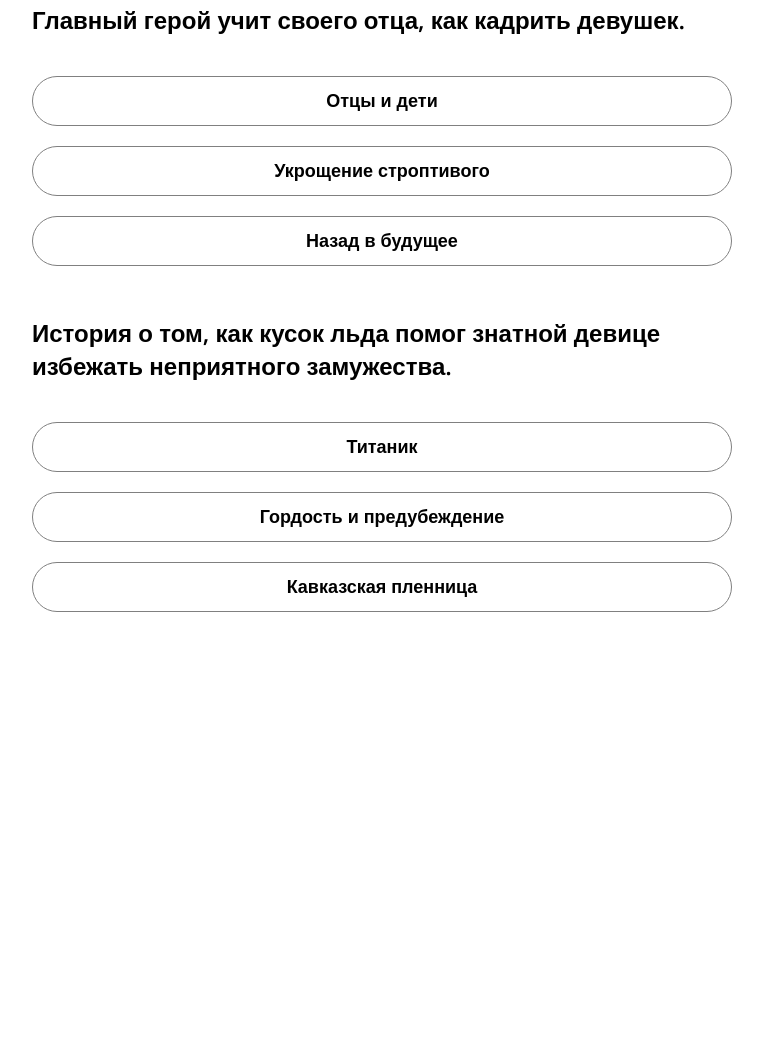
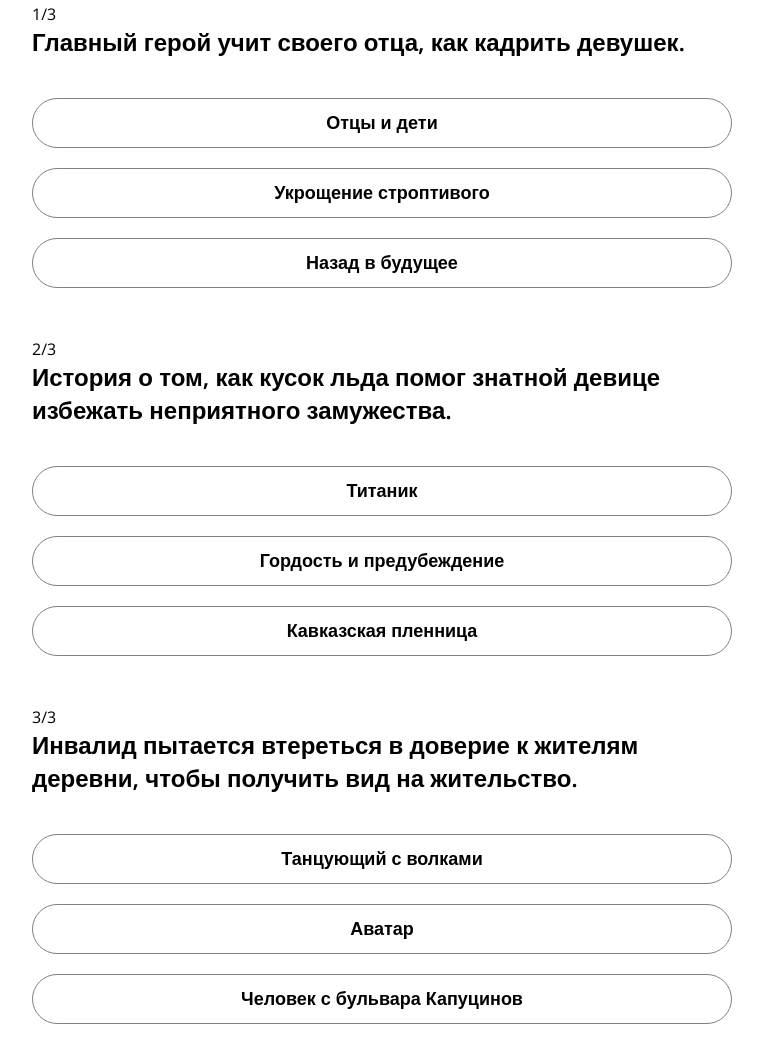
Before and after one commit to SolovevaJulia/film-quiz, a plain HTML site: page index.html in a window 1280 px wide. Shown: the part 501-1542 px from the top of the page, without its empty margins (123-886 px from the left). Before the commit the page ends 1163 px from the top, so only its background shows below. Drawn offline with nearby package versions, Linux system fonts and the light colour scheme.

Commit message:
forth commit

```diff
--- a/index.html
+++ b/index.html
@@ -21,10 +21,11 @@
       <div class="container">
          <div class="film-wrapper">
             <div class="first-question">
+               <span class="qestion-number">1<span class="queston-number-right">/3</span></span>
                <h2 class="question">Главный герой учит своего отца, как кадрить девушек.</h2>
-               <button class="button-answer" value="false">Отцы и дети</button>
-               <button class="button-answer" value="false">Укрощение строптивого</button>
-               <button class="button-answer" value="true">Назад в будущее</button>
+               <button class="first-button-answer" value="false">Отцы и дети</button>
+               <button class="first-button-answer" value="false">Укрощение строптивого</button>
+               <button class="first-button-answer" value="true">Назад в будущее</button>
             </div>
             <div class="first-film-picture">
                <img src="img/Back-to-the-Future.jpg" alt="">
@@ -36,10 +37,11 @@
       <div class="container">
          <div class="film-wrapper">
             <div class="second-question">
+               <span class="qestion-number">2<span class="queston-number-right">/3</span></span>
                <h2 class="question">История о том, как кусок льда помог знатной девице избежать неприятного замужества.</h2>
-               <button class="button-answer" value="true">Титаник</button>
-               <button class="button-answer" value="false">Гордость и предубеждение</button>
-               <button class="button-answer" value="false">Кавказская пленница</button>
+               <button class="second-button-answer" value="true">Титаник</button>
+               <button class="second-button-answer" value="false">Гордость и предубеждение</button>
+               <button class="second-button-answer" value="false">Кавказская пленница</button>
             </div>
             <div class="second-film-picture">
                <img src="img/titanik.jpg" alt="">
@@ -47,6 +49,23 @@
          </div>
       </div>
    </section>
+   <section class="third-film">
+      <div class="container">
+         <div class="film-wrapper">
+            <div class="third-question">
+               <span class="qestion-number">3<span class="queston-number-right">/3</span></span>
+               <h2 class="question">Инвалид пытается втереться в доверие к жителям деревни, чтобы получить вид на жительство.
+               </h2>
+               <button class="third-button-answer" value="false">Танцующий с волками</button>
+               <button class="third-button-answer" value="true">Аватар</button>
+               <button class="third-button-answer" value="false">Человек с бульвара Капуцинов</button>
+            </div>
+            <div class="third-film-picture">
+               <img src="img/avatar.jpg" alt="">
+            </div>
+         </div>
+      </div>
+   </section>
    <script src="main.js"></script>
 </body>
 </html>
```
